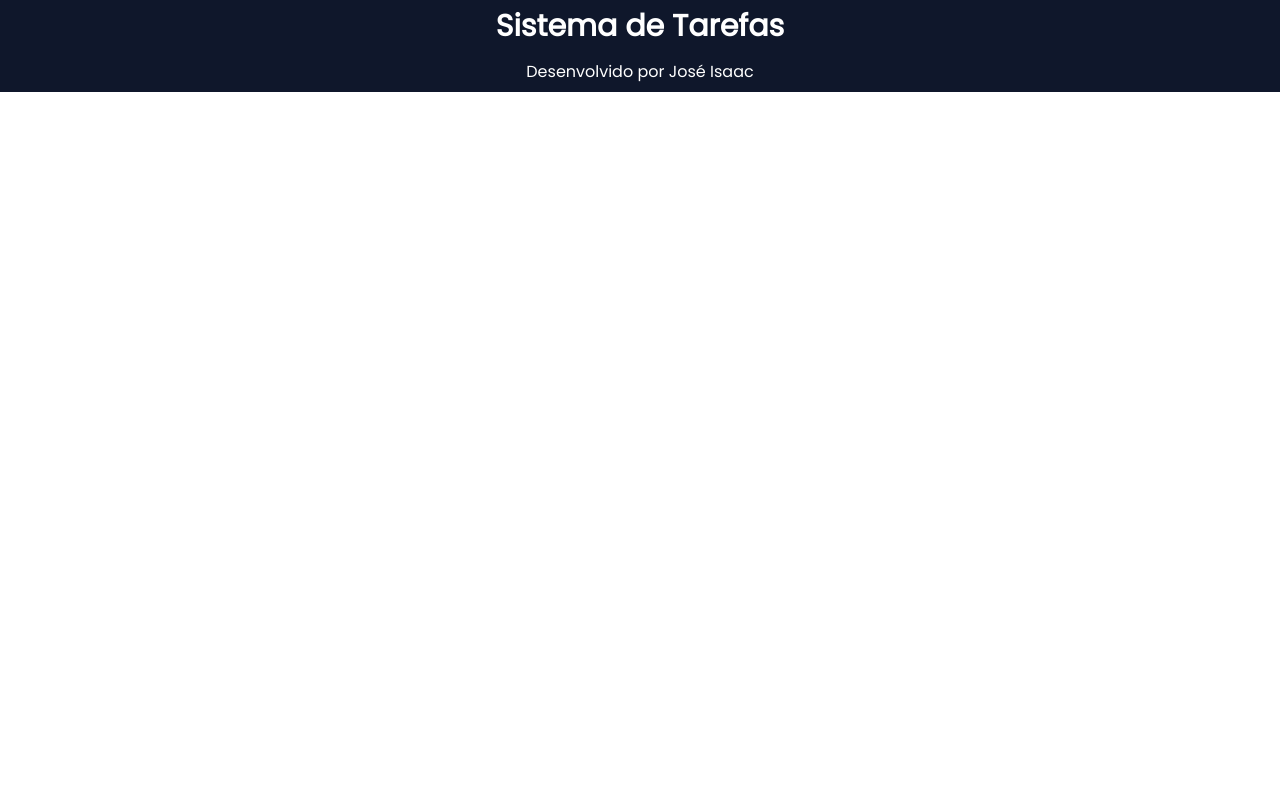
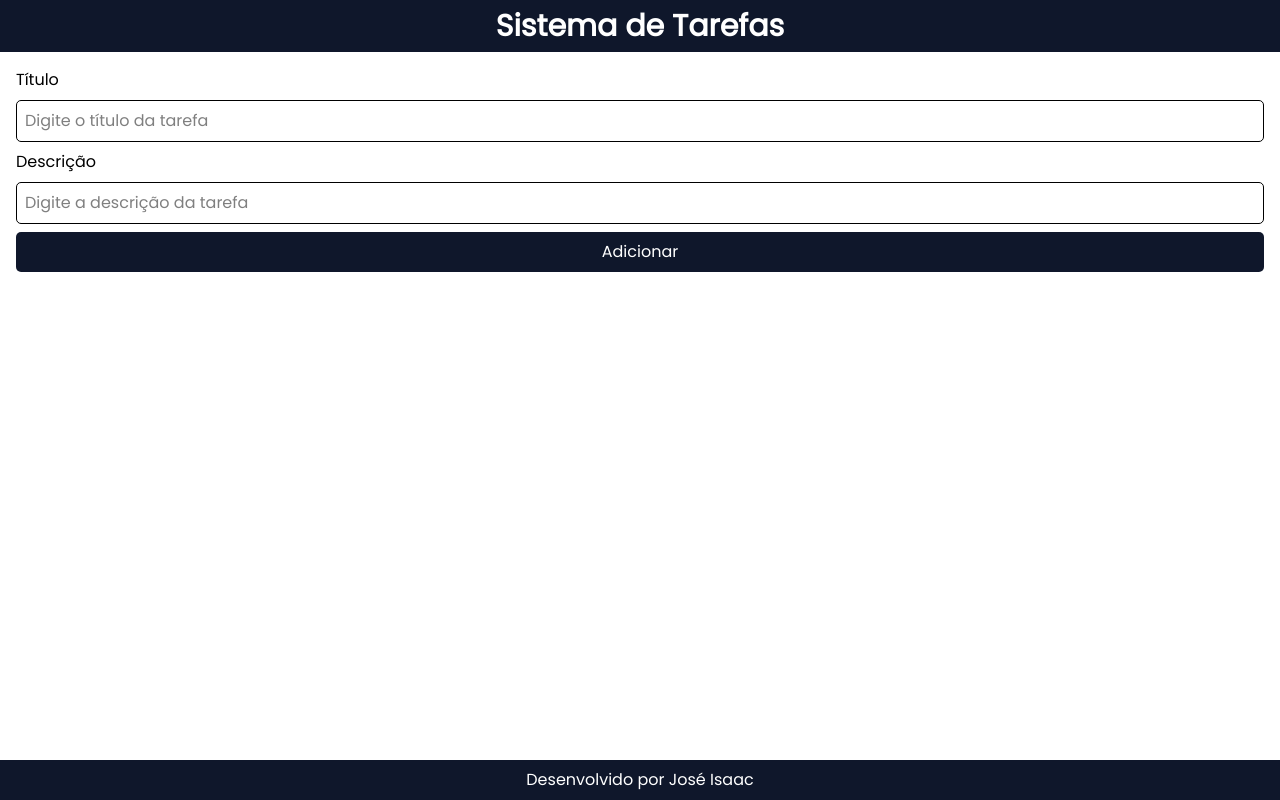
Before and after one commit to joseisaacpy/teste-tecnico-tecnotel, a React (Vite) app in the folder client/: page / in a window 1280 px wide. Built offline with nearby package versions, Linux system fonts and the light colour scheme.

Commit message:
feat: Cria formulário de cadastro de tarefa com validação de campos

```diff
--- a/client/src/App.jsx
+++ b/client/src/App.jsx
@@ -1,19 +1,24 @@
+import TaskForm from "./Components/TaskForm";
 function App() {
   return (
     <>
+      <div className="min-h-screen flex flex-col">
         {/* Header */}
-      <header className="bg-slate-900 p-2 flex justify-center items-center">
+        <header className="bg-slate-900 p-2 flex justify-center items-center w-full">
           <h1 className="text-3xl text-white font-bold">Sistema de Tarefas</h1>
         </header>
-      {/* Section Principal */}
-      <section></section>
+        {/* Main */}
+        <main className="flex-1 p-4">
+          <TaskForm />
+        </main>
         {/* Footer */}
-      <footer className="bg-slate-900 p-2">
+        <footer className="bg-slate-900 p-2 w-full">
           <p className="text-white text-center">
             Desenvolvido por{" "}
             <a href="https://github.com/joseisaacpy">José Isaac</a>
           </p>
         </footer>
+      </div>
     </>
   );
 }
--- a/client/src/Components/TaskForm/index.jsx
+++ b/client/src/Components/TaskForm/index.jsx
@@ -1,10 +1,51 @@
+import { useState } from "react";
+// Importando o toastify
+import { toast, ToastContainer } from "react-toastify";
+
 const TaksForm = () => {
+  // Estados para o formulário
+  const [titulo, setTitulo] = useState("");
+  const [descricao, setDescricao] = useState("");
+
+  // Função para lidar com o envio do formulário
+  const handleSubmit = async (e) => {
+    e.preventDefault();
+    // Valida se os campos foram preenchidos
+    if (!titulo) {
+      toast.error("Preencha o campo de título");
+      return;
+    }
+    // Envia os dados para o backend
+    const novaTask = {
+      titulo,
+      descricao,
+    };
+    try {
+      await fetch("http://localhost:3000/tasks", {
+        method: "POST",
+        headers: {
+          "Content-Type": "application/json",
+        },
+        body: JSON.stringify(novaTask),
+      });
+      // Exibe uma mensagem de sucesso
+      toast.success("Tarefa adicionada com sucesso!");
+      // Limpa os campos do formulário
+      setTitulo("");
+      setDescricao("");
+    } catch (error) {
+      // Exibe uma mensagem de erro
+      toast.error("Erro ao adicionar tarefa.");
+      console.error(error);
+    }
+  };
+
   return (
-    <>
     <section>
-        <form>
-          <div>
+      <form className="flex flex-col gap-2"
+      onSubmit={handleSubmit}>
         {/* Título */}
+        <div className="flex flex-col gap-2">
           <label htmlFor="titulo">Título</label>
           <input
             type="text"
@@ -12,13 +53,33 @@ const TaksForm = () => {
             id="titulo"
             name="titulo"
             placeholder="Digite o título da tarefa"
+            className="border p-2 rounded-[5px]"
+            value={titulo}
+            onChange={(e) => setTitulo(e.target.value)}
           />
         </div>
         {/* Descricao */}
-          <button type="submit">Adicionar</button>
+        <div className="flex flex-col gap-2">
+          <label htmlFor="descricao">Descrição</label>
+          <input
+            type="text"
+            id="descricao"
+            name="descricao"
+            placeholder="Digite a descrição da tarefa"
+            className="border p-2 rounded-[5px]"
+            value={descricao}
+            onChange={(e) => setDescricao(e.target.value)}
+          />
+        </div>
+        <button
+          type="submit"
+          className="bg-slate-900 text-white p-2 rounded-[5px]"
+        >
+          Adicionar
+        </button>
       </form>
+      <ToastContainer />
     </section>
-    </>
   );
 };
 
```
Also changed, not shown: 1 other file (tests, documents, lock files or other folders). Lines whose indentation alone changed are shown as unchanged.
